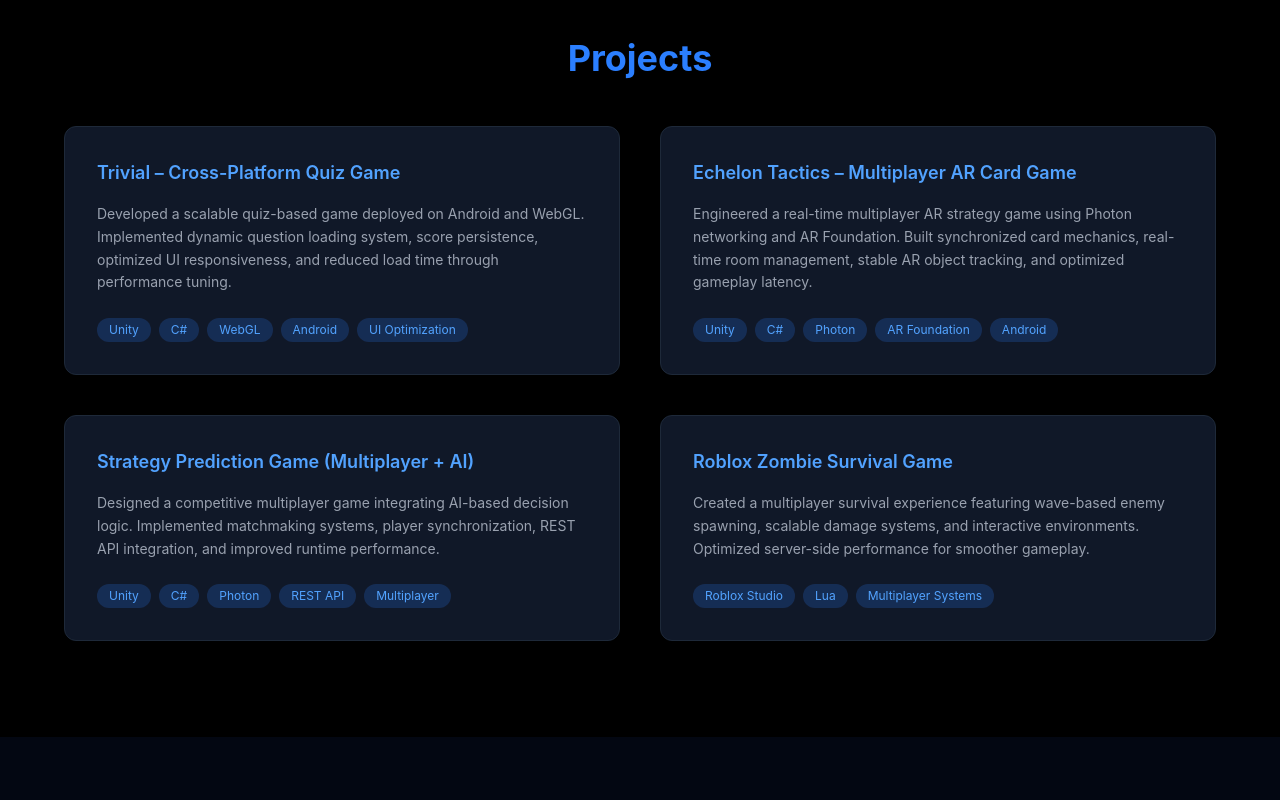
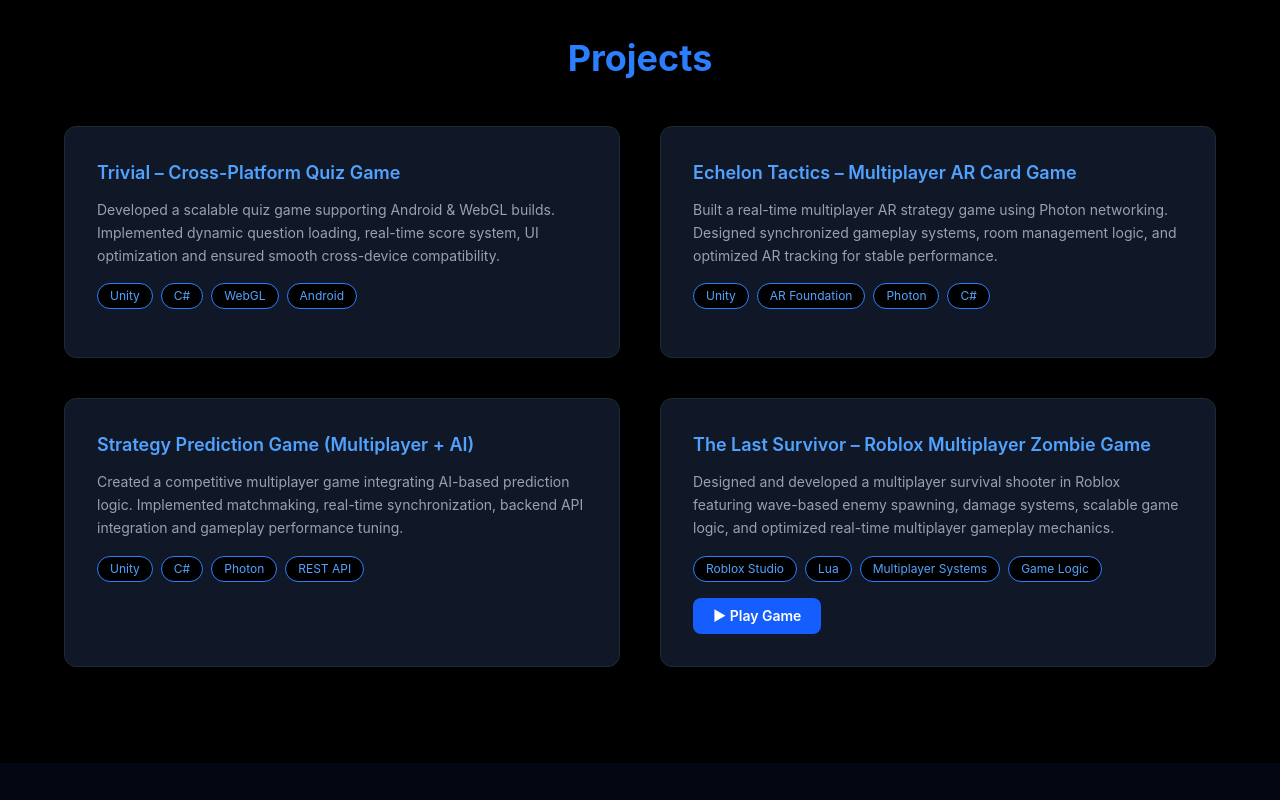
Before and after one commit to 200323fks/aman-portfolio, a React (Vite) app: page / in a window 1280 px wide. Shown: the part 2300-3100 px from the top of the page. Built offline with nearby package versions, Linux system fonts and the light colour scheme.

Commit message:
Added Roblox game live link

```diff
--- a/src/components/Projects.jsx
+++ b/src/components/Projects.jsx
@@ -1,27 +1,30 @@
 import { motion as Motion } from "framer-motion"
 
 export default function Projects() {
-
     const projects = [
         {
             title: "Trivial – Cross-Platform Quiz Game",
-            desc: "Developed a scalable quiz-based game deployed on Android and WebGL. Implemented dynamic question loading system, score persistence, optimized UI responsiveness, and reduced load time through performance tuning.",
-            tech: ["Unity", "C#", "WebGL", "Android", "UI Optimization"]
+            desc: "Developed a scalable quiz game supporting Android & WebGL builds. Implemented dynamic question loading, real-time score system, UI optimization and ensured smooth cross-device compatibility.",
+            tech: ["Unity", "C#", "WebGL", "Android"],
+            link: null
         },
         {
             title: "Echelon Tactics – Multiplayer AR Card Game",
-            desc: "Engineered a real-time multiplayer AR strategy game using Photon networking and AR Foundation. Built synchronized card mechanics, real-time room management, stable AR object tracking, and optimized gameplay latency.",
-            tech: ["Unity", "C#", "Photon", "AR Foundation", "Android"]
+            desc: "Built a real-time multiplayer AR strategy game using Photon networking. Designed synchronized gameplay systems, room management logic, and optimized AR tracking for stable performance.",
+            tech: ["Unity", "AR Foundation", "Photon", "C#"],
+            link: null
         },
         {
             title: "Strategy Prediction Game (Multiplayer + AI)",
-            desc: "Designed a competitive multiplayer game integrating AI-based decision logic. Implemented matchmaking systems, player synchronization, REST API integration, and improved runtime performance.",
-            tech: ["Unity", "C#", "Photon", "REST API", "Multiplayer"]
+            desc: "Created a competitive multiplayer game integrating AI-based prediction logic. Implemented matchmaking, real-time synchronization, backend API integration and gameplay performance tuning.",
+            tech: ["Unity", "C#", "Photon", "REST API"],
+            link: null
         },
         {
-            title: "Roblox Zombie Survival Game",
-            desc: "Created a multiplayer survival experience featuring wave-based enemy spawning, scalable damage systems, and interactive environments. Optimized server-side performance for smoother gameplay.",
-            tech: ["Roblox Studio", "Lua", "Multiplayer Systems"]
+            title: "The Last Survivor – Roblox Multiplayer Zombie Game",
+            desc: "Designed and developed a multiplayer survival shooter in Roblox featuring wave-based enemy spawning, damage systems, scalable game logic, and optimized real-time multiplayer gameplay mechanics.",
+            tech: ["Roblox Studio", "Lua", "Multiplayer Systems", "Game Logic"],
+            link: "https://www.roblox.com/games/91761444447467/The-Last-Survivor"
         }
     ]
 
@@ -40,36 +43,47 @@ export default function Projects() {
 
             <div className="grid md:grid-cols-2 gap-10 max-w-6xl mx-auto">
                 {projects.map((project, i) => (
-                    <Motion.div
+                    <div
                         key={i}
-                        initial={{ opacity: 0, y: 30 }}
-                        whileInView={{ opacity: 1, y: 0 }}
-                        transition={{ duration: 0.5 }}
-                        viewport={{ once: true }}
                         className="bg-gray-900 p-8 rounded-xl border border-gray-800
                         hover:border-blue-500 hover:-translate-y-2
                         hover:shadow-[0_0_25px_rgba(59,130,246,0.5)]
                         transition duration-300 text-left"
                     >
-                        <h3 className="text-lg font-semibold text-blue-400 mb-4">
+                        <h3 className="text-lg font-semibold text-blue-400 mb-3">
                             {project.title}
                         </h3>
 
-                        <p className="text-gray-400 text-sm leading-relaxed mb-6">
+                        <p className="text-gray-400 text-sm leading-relaxed mb-4">
                             {project.desc}
                         </p>
 
-                        <div className="flex flex-wrap gap-2">
+                        {/* Tech Stack Tags */}
+                        <div className="flex flex-wrap gap-2 mb-4">
                             {project.tech.map((tech, index) => (
                                 <span
                                     key={index}
-                                    className="text-xs bg-blue-500/20 text-blue-400 px-3 py-1 rounded-full"
+                                    className="text-xs bg-black border border-blue-500
+                                    text-blue-400 px-3 py-1 rounded-full"
                                 >
                                     {tech}
                                 </span>
                             ))}
                         </div>
-                    </Motion.div>
+
+                        {/* Live Link Button */}
+                        {project.link && (
+                            <a
+                                href={project.link}
+                                target="_blank"
+                                rel="noopener noreferrer"
+                                className="inline-block bg-blue-600 hover:bg-blue-700
+                                px-5 py-2 rounded-lg text-sm font-semibold transition"
+                            >
+                                ▶ Play Game
+                            </a>
+                        )}
+                    </div>
                 ))}
             </div>
         </Motion.section>
```
